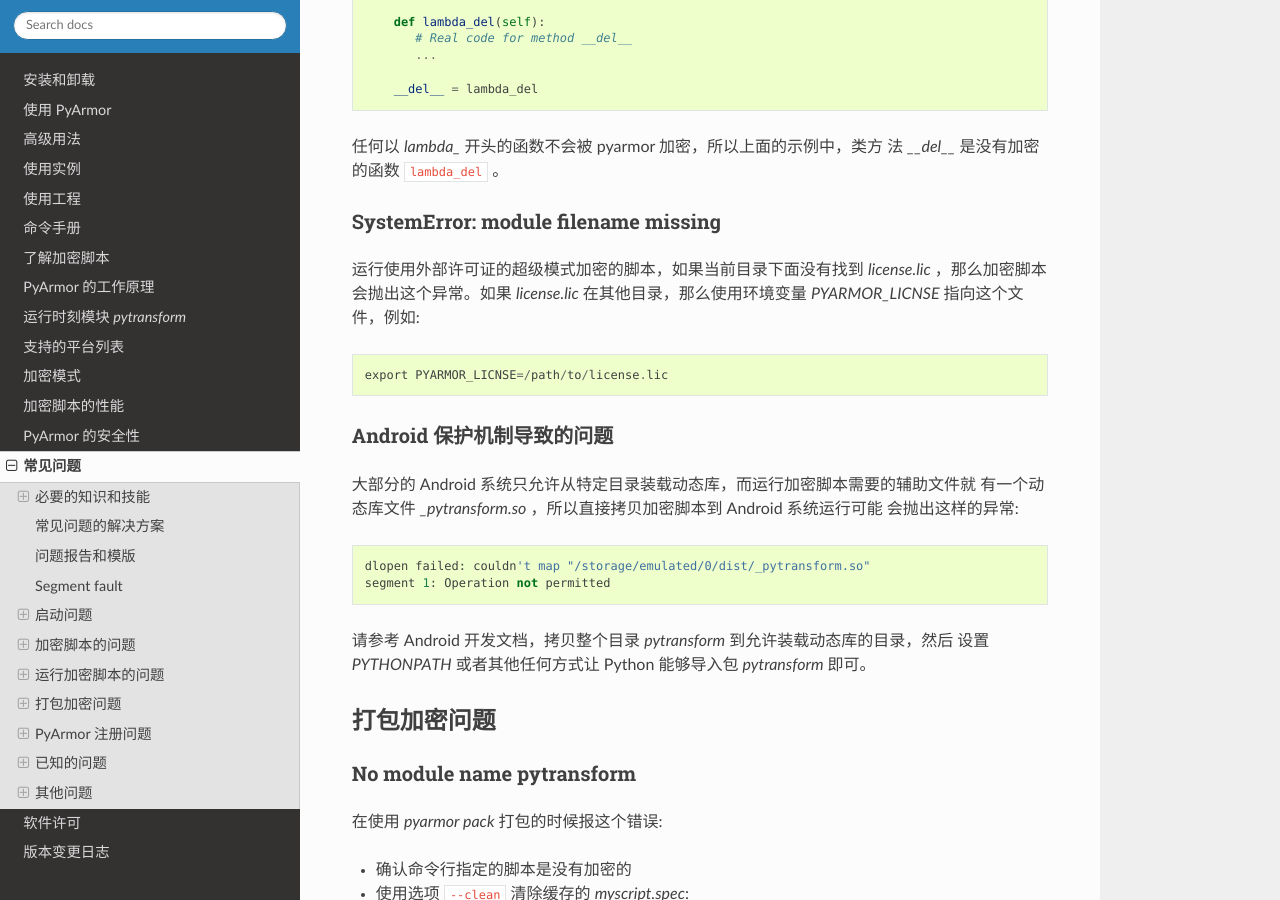
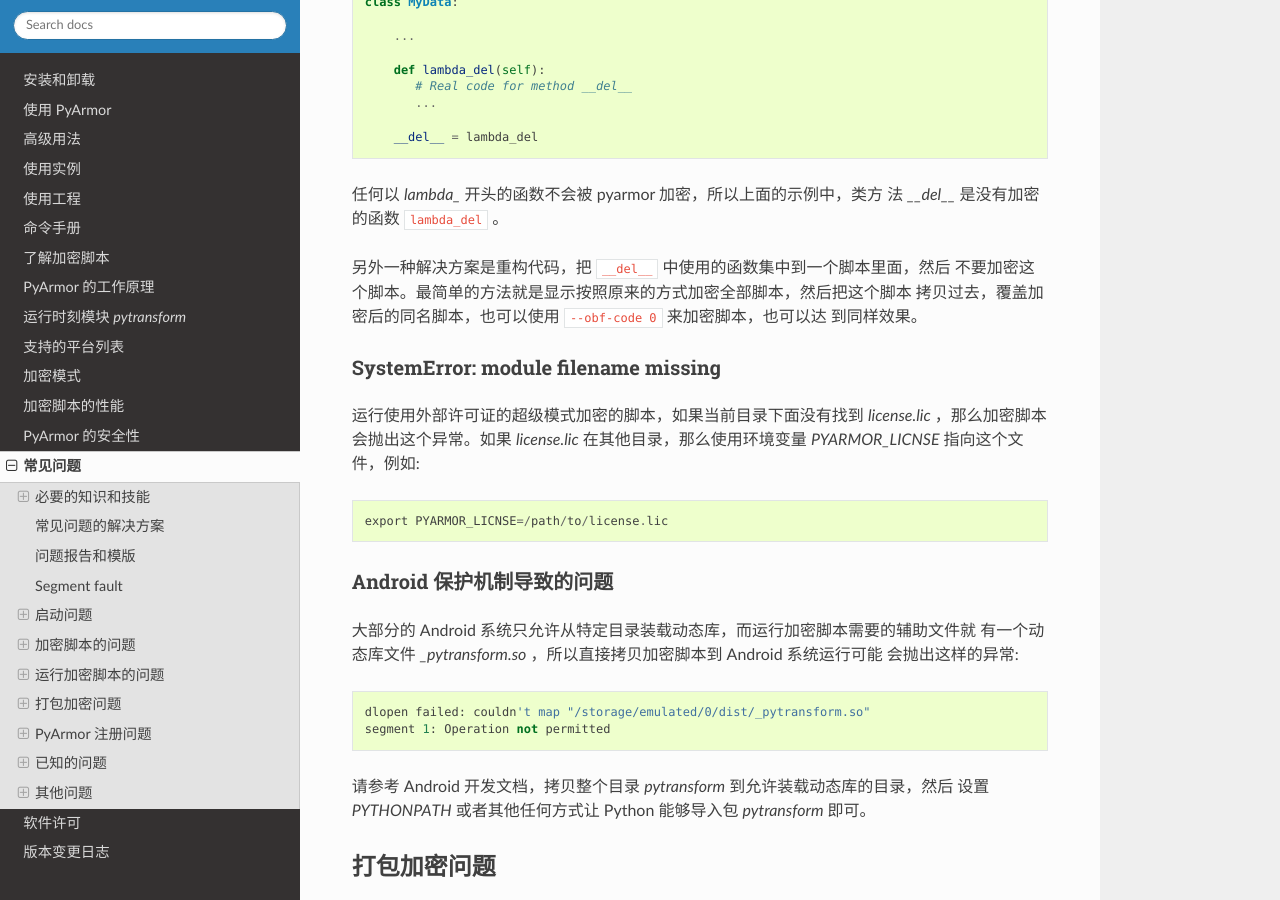
Before and after one commit to dashingsoft/pyarmor-docs-zh, a Sphinx documentation site: the page built from docs/questions.rst, in a window 1280 px wide and 900 px high, scrolled down 14636 px. Built offline with Sphinx 7.4.7 and the Read the Docs theme 2.0.0, drawn with Linux system fonts in a browser that asks for light colours; some of the changed text lies outside the part shown.

Commit message:
Add new solutions for common questions

```diff
--- a/docs/questions.rst
+++ b/docs/questions.rst
@@ -471,6 +471,8 @@
 如果调试信息被打印出来，那么说明引导代码已经被运行，删除这条 print 语句，排除引
 导代码的问题，查找其它可能原因。
 
+解决这个问题的另外一种方案是 :ref:`使用超级模式加密脚本`
+
 Marshal loads failed when running xxx.py
 ~~~~~~~~~~~~~~~~~~~~~~~~~~~~~~~~~~~~~~~~
 当出现这个问题，依次进行下面的检查
@@ -687,6 +689,11 @@
 任何以 `lambda_` 开头的函数不会被 pyarmor 加密，所以上面的示例中，类方
 法 `__del__` 是没有加密的函数 ``lambda_del`` 。
 
+另外一种解决方案是重构代码，把 ``__del__`` 中使用的函数集中到一个脚本里面，然后
+不要加密这个脚本。最简单的方法就是显示按照原来的方式加密全部脚本，然后把这个脚本
+拷贝过去，覆盖加密后的同名脚本，也可以使用 ``--obf-code 0`` 来加密脚本，也可以达
+到同样效果。
+
 SystemError: module filename missing
 ~~~~~~~~~~~~~~~~~~~~~~~~~~~~~~~~~~~~
 运行使用外部许可证的超级模式加密的脚本，如果当前目录下面没有找到 `license.lic`
```
